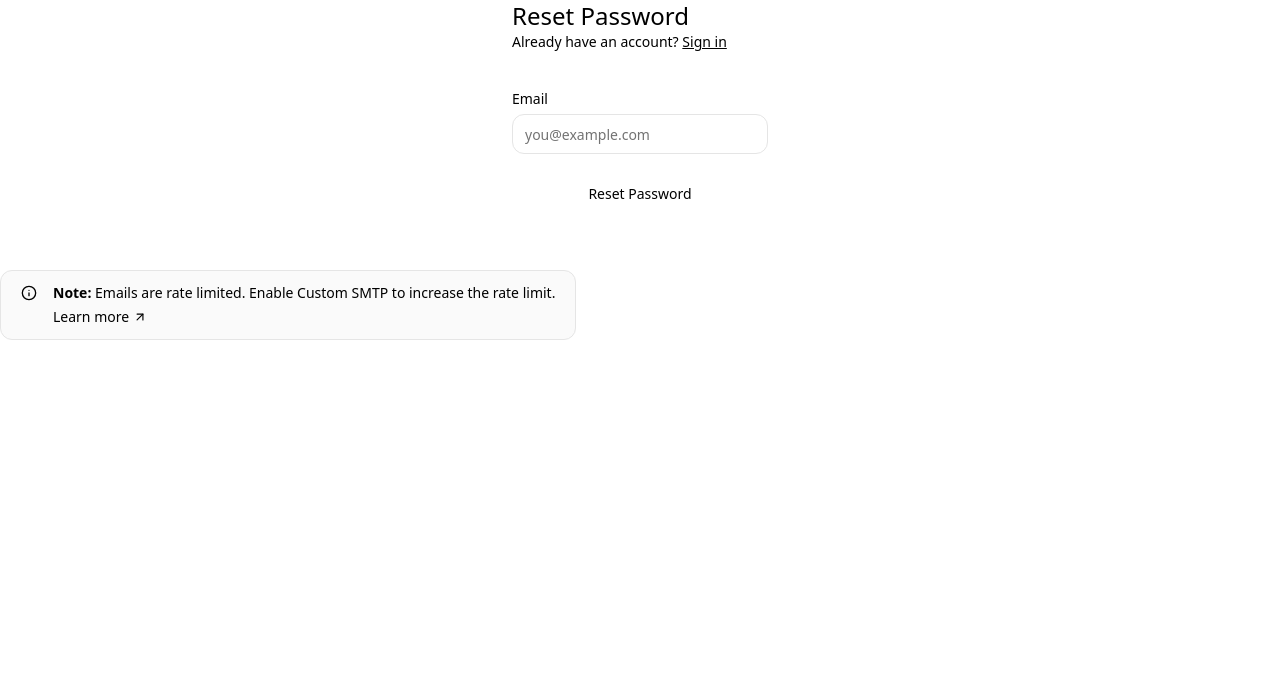
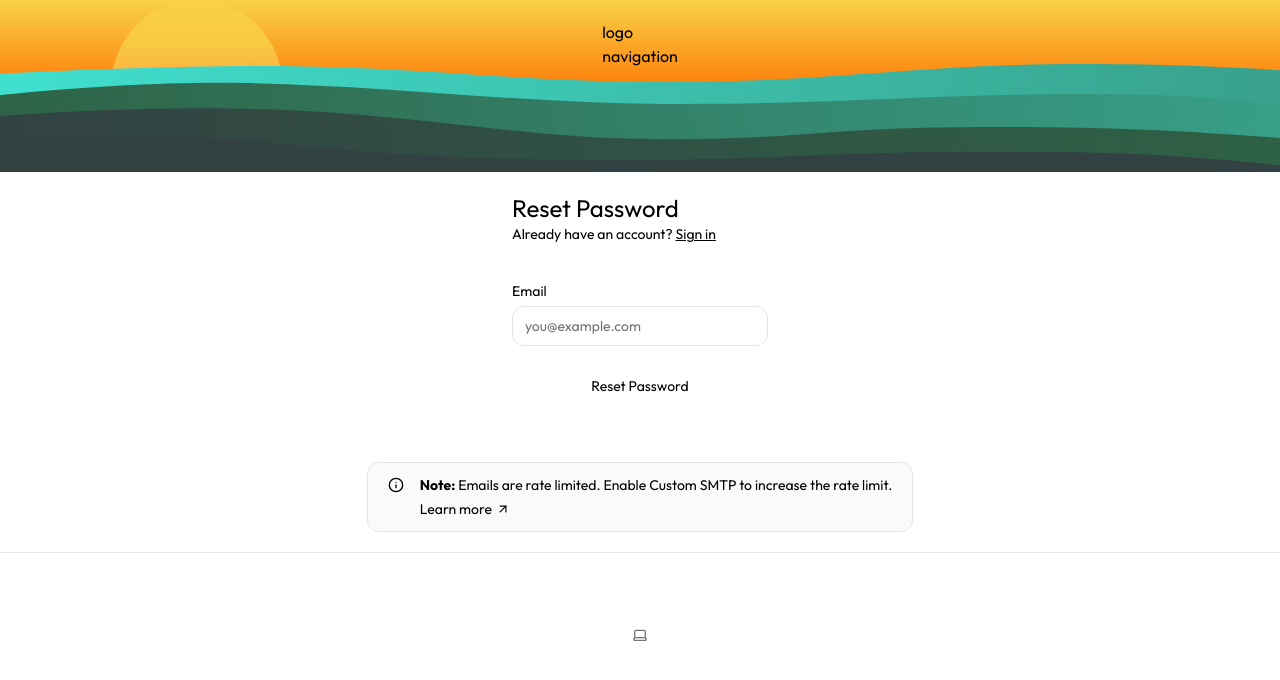
Before and after one commit to Equilibria-Labs/equilibria-labs-api, a Next.js app in the folder apps/web/: page /forgot-password in a window 1280 px wide. Shown: the top 680 px of the page. Built offline with nearby package versions, Linux system fonts and the light colour scheme.

Commit message:
Fixed server syntax and replaced header and footer

```diff
--- a/apps/web/app/layout.tsx
+++ b/apps/web/app/layout.tsx
@@ -35,8 +35,27 @@ export default function RootLayout({
   children: React.ReactNode;
 }) {
   return (
-    <html lang='en'>
-      <body>{children}</body>
+    <html lang='en' className='font-body' suppressHydrationWarning>
+      <body className='bg-background text-foreground'>
+        <ThemeProvider
+          attribute='class'
+          defaultTheme='system'
+          enableSystem
+          disableTransitionOnChange
+        >
+          <main className='min-h-screen flex flex-col items-center'>
+            <div className='flex-1 w-full flex flex-col items-center'>
+              <SunriseHeader>
+                <nav className='w-full flex justify-center h-16 relative z-10'>
+                  <Header />
+                </nav>
+              </SunriseHeader>
+              <Body>{children}</Body>
+              <Footer />
+            </div>
+          </main>
+        </ThemeProvider>
+      </body>
     </html>
   );
 }
--- a/apps/web/utils/supabase/server.ts
+++ b/apps/web/utils/supabase/server.ts
@@ -11,18 +11,10 @@ export async function createClient() {
   );
 
   const cookieStore = cookies();
-  console.log('🟪 Available cookies:',
+  console.log(
+    '🟪 Available cookies:',
     Array.from(cookieStore.getAll()).map(c => c.name)
   );
 
-  return createServerComponentClient<Database>({
-    cookies: () => cookieStore,
-    options: {
-      auth: {
-        persistSession: true,
-        autoRefreshToken: true,
-        detectSessionInUrl: true
-      }
-    }
-  });
+  return createServerComponentClient<Database>({ cookies: () => cookieStore });
 }
```
